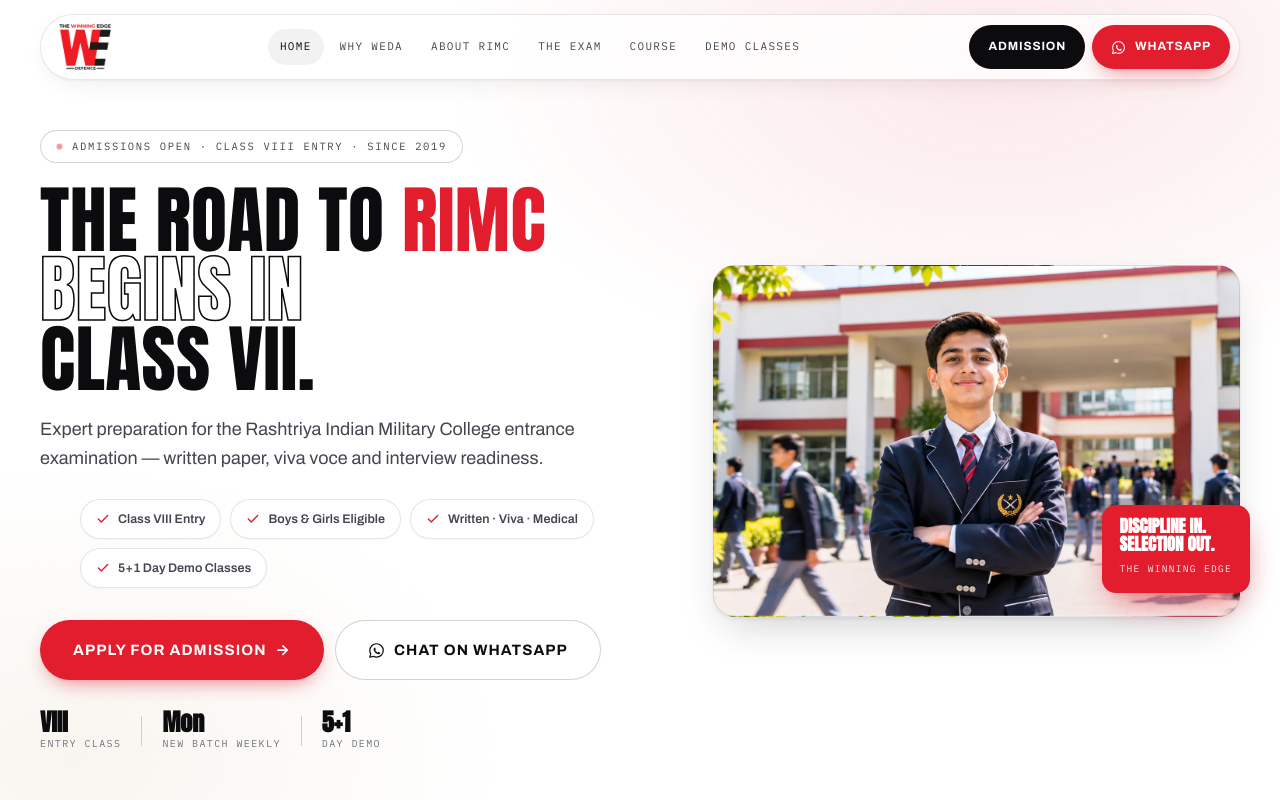
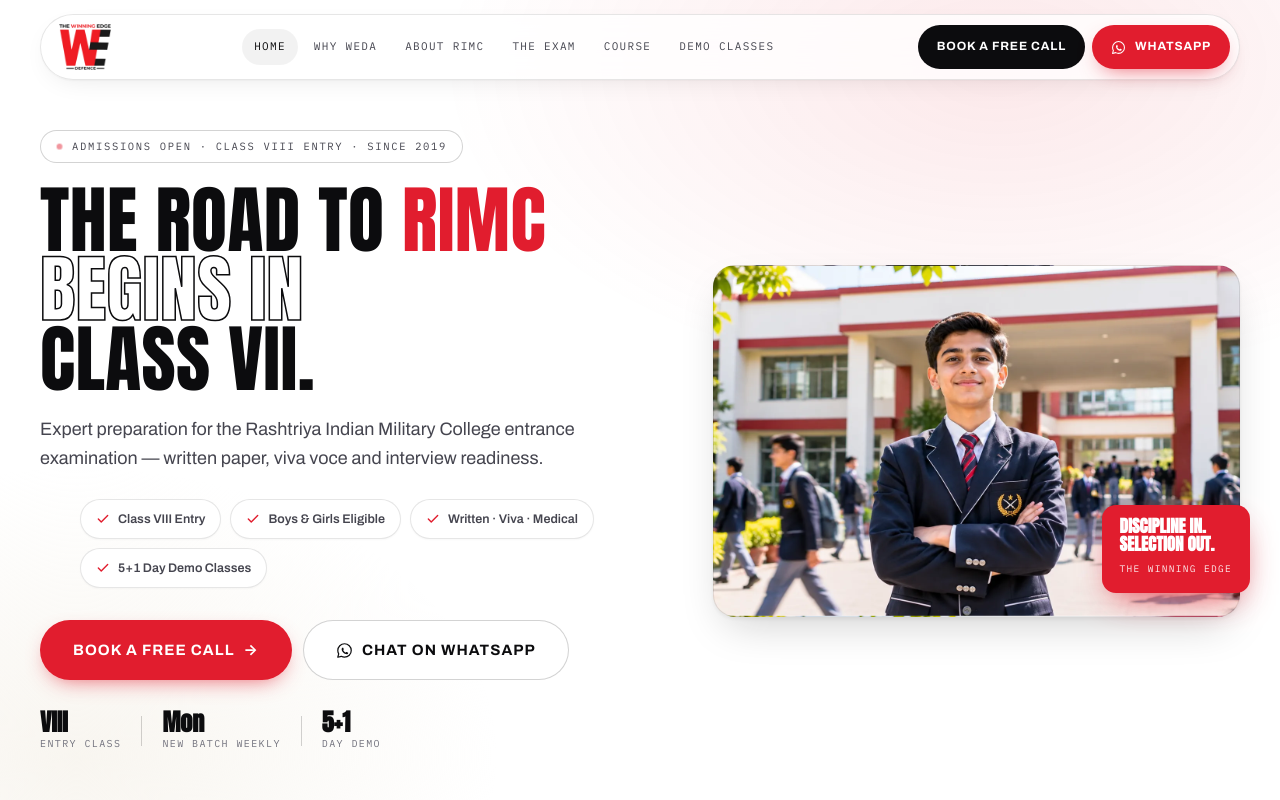
Before and after one commit to winningedgedefence-website/weda-rimc-landing, a plain HTML site: page index.html in a window 1280 px wide. Shown: the top 800 px of the page. Drawn offline with Linux system fonts and the light colour scheme.

Commit message:
Google tag on every page, and Book a Free Call CTAs
Adds the Google tag (GTM-MH8LQC7C) high in the head of the landing page
and the three policy pages, so visitors who enter on privacy, terms or
refund are tracked too.

Renames every CTA that opens the CRM enquiry form to "Book a Free Call",
including the compact nav button that just said "Admission". The target
and behaviour are unchanged, and the two "Enquire about RIMC" buttons
keep their own wording. The privacy policy's list of buttons is updated
to match, and loses "Register Now", which no longer exists.

Matches the Sainik/RMS page.

Co-Authored-By: Claude Opus 5 <noreply@anthropic.com>

```diff
--- a/index.html
+++ b/index.html
@@ -3,6 +3,14 @@
 <head>
 <meta charset="utf-8">
 <meta name="viewport" content="width=device-width,initial-scale=1,viewport-fit=cover">
+<!-- Google Tag Manager -->
+<script async src="https://www.googletagmanager.com/gtm.js?id=GTM-MH8LQC7C"></script>
+<script>
+  window.dataLayer = window.dataLayer || [];
+  function gtag(){dataLayer.push(arguments);}
+  gtag('js', new Date());
+</script>
+<!-- End Google Tag Manager -->
 <title>RIMC Coaching for Class VIII Entry | WEDA - The Winning Edge Defence Academy</title>
 <meta name="description" content="RIMC entrance preparation for Class VIII entry - written examination, viva voce and interview readiness. Online and offline batches, new batch every Monday, 5+1 day demo classes with WEDA, Dehradun.">
 <meta name="keywords" content="RIMC coaching, RIMC entrance exam preparation, RIMCEE, Rashtriya Indian Military College admission, RIMC Class 8 preparation, RIMC written exam coaching, RIMC viva voce preparation, RIMC Dehradun coaching">
@@ -504,7 +512,7 @@ footer ul a:hover{color:var(--red)}
         <a href="#demo">Demo Classes</a>
       </nav>
       <div class="nav-cta">
-        <a href="#" class="btn btn-ink btn-sm hide-md" data-admit>Admission</a>
+        <a href="#" class="btn btn-ink btn-sm hide-md" data-admit>Book a Free Call</a>
         <a class="btn btn-red btn-sm" data-wa href="#" target="_blank" rel="noopener"><svg class="bi" viewBox="0 0 24 24"><use href="#i-wa"/></svg> WhatsApp</a>
         <button class="burger" id="burger" aria-label="Open menu" aria-expanded="false" aria-controls="mobMenu"><span></span></button>
       </div>
@@ -517,7 +525,7 @@ footer ul a:hover{color:var(--red)}
         <a href="#batches">Batches</a>
         <a href="#demo">Demo Classes</a>
         <div class="mm-cta">
-          <a href="#" class="btn btn-ink btn-sm" data-admit>Apply for Admission</a>
+          <a href="#" class="btn btn-ink btn-sm" data-admit>Book a Free Call</a>
         </div>
       </div>
     </div>
@@ -539,7 +547,7 @@ footer ul a:hover{color:var(--red)}
           <li><svg viewBox="0 0 24 24"><use href="#i-check"/></svg> 5+1 Day Demo Classes</li>
         </ul>
         <div class="hero-cta">
-          <a href="#" class="btn btn-red btn-lg" data-admit>Apply for Admission <span class="ar">&rarr;</span></a>
+          <a href="#" class="btn btn-red btn-lg" data-admit>Book a Free Call <span class="ar">&rarr;</span></a>
           <a class="btn btn-ghost btn-lg" data-wa href="#" target="_blank" rel="noopener"><svg class="bi" viewBox="0 0 24 24"><use href="#i-wa"/></svg> Chat on WhatsApp</a>
         </div>
         <div class="hero-trust">
@@ -797,7 +805,7 @@ footer ul a:hover{color:var(--red)}
         <div class="amt">5+1</div>
         <div class="lbl">Days of Demo Classes</div>
         <p class="note">Tell us about your child and a counsellor calls you with the batch, the timings and the next start date.</p>
-        <a href="#" class="btn btn-red btn-lg btn-block" data-admit>Apply for Admission <span class="ar">&rarr;</span></a>
+        <a href="#" class="btn btn-red btn-lg btn-block" data-admit>Book a Free Call <span class="ar">&rarr;</span></a>
       </div>
     </div>
   </div>
@@ -812,7 +820,7 @@ footer ul a:hover{color:var(--red)}
       <h2>YOUR CHILD'S JOURNEY TOWARDS A <span class="r">DISCIPLINED FUTURE</span> BEGINS HERE!</h2>
       <p>The right guidance, preparation and mentorship for the first step towards a life in uniform.</p>
       <div class="fb">
-        <a href="#" class="btn btn-outline-wht btn-lg" data-admit>Apply for Admission</a>
+        <a href="#" class="btn btn-outline-wht btn-lg" data-admit>Book a Free Call</a>
         <a class="btn btn-red btn-lg" data-wa href="#" target="_blank" rel="noopener"><svg class="bi" viewBox="0 0 24 24"><use href="#i-wa"/></svg> Chat on WhatsApp</a>
       </div>
     </div>
@@ -875,7 +883,7 @@ footer ul a:hover{color:var(--red)}
 
 <!-- sticky mobile bar -->
 <div class="mbar">
-  <a href="#" class="btn btn-ghost btn-sm" data-admit>Apply for Admission</a>
+  <a href="#" class="btn btn-ghost btn-sm" data-admit>Book a Free Call</a>
   <a class="btn btn-red btn-sm" data-wa href="#" target="_blank" rel="noopener"><svg class="bi" viewBox="0 0 24 24"><use href="#i-wa"/></svg> WhatsApp</a>
 </div>
 
@@ -907,7 +915,7 @@ const WEDA = {
   refundUrl:  "refund.html",
 
   // ---- CRM enquiry form ----------------------------------------
-  // The WEDA CRM enquiry form. Every Apply for Admission and Enquire
+  // The WEDA CRM enquiry form. Every Book a Free Call and Enquire
   // button opens this, so the lead lands straight in the CRM.
   // Change it here and everywhere follows.
   crmFormUrl: "https://crm.thewinningedge.co.in/form.html",
@@ -943,7 +951,7 @@ const WEDA = {
   set("lRefund",  {href: WEDA.refundUrl});
   const yr = document.getElementById("yr"); if(yr) yr.textContent = new Date().getFullYear();
 
-  // APPLY FOR ADMISSION / ENQUIRE -> the CRM enquiry form
+  // BOOK A FREE CALL / ENQUIRE -> the CRM enquiry form
   $$("[data-admit],[data-enquire]").forEach(a=>{
     a.setAttribute("href", WEDA.crmFormUrl);
     a.setAttribute("target", "_blank");
```
Also changed, not shown: privacy.html (+10 -2 lines), refund.html (+8 -0 lines), terms.html (+8 -0 lines).
